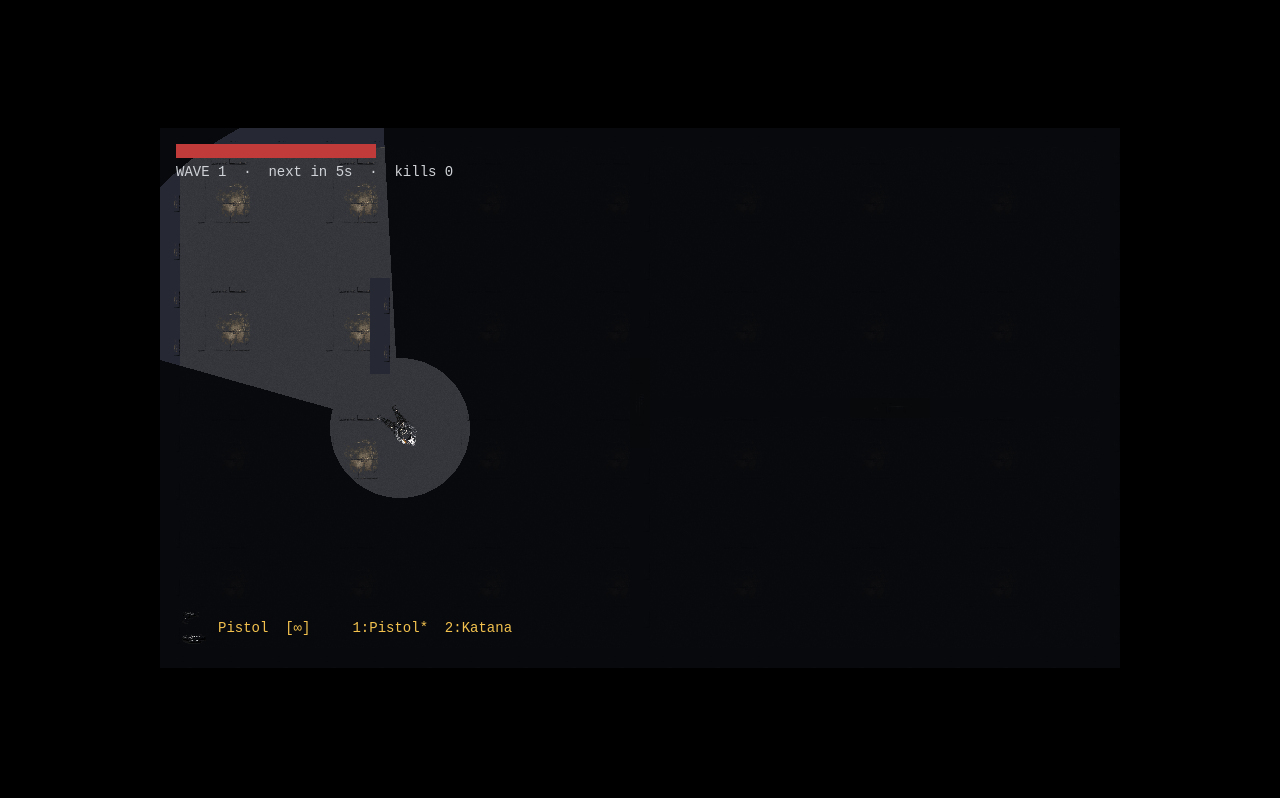
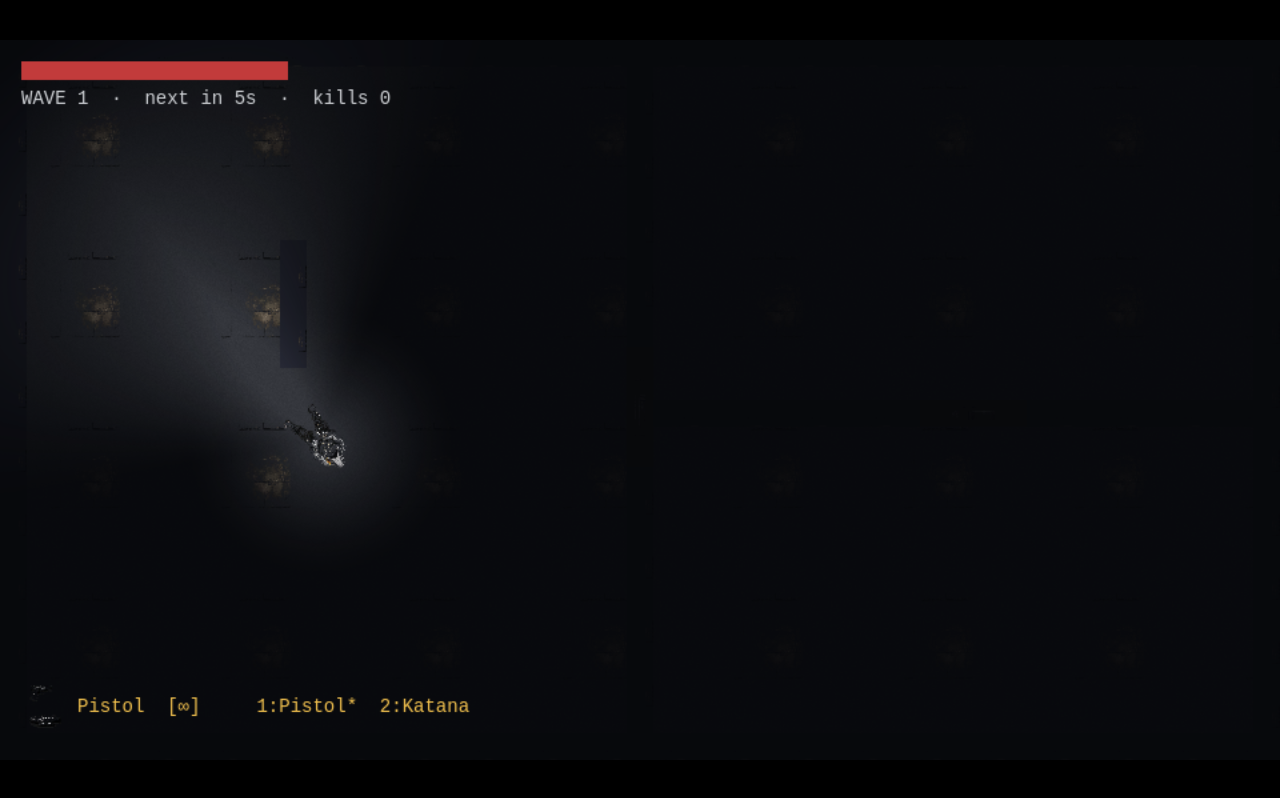
Before and after one commit to sunayagiz/deadlight, a website built with Vite: page index.html in a window 1280 px wide. Built offline with nearby package versions, Linux system fonts and the light colour scheme; animation ran at ten frames a second.

Commit message:
feat(game): soft lighting, fullscreen scaling, procedural animation pass
Flashlight is now a feathered soft-light texture with subtle flicker;
ambient is a radial glow. Gunfire and explosions emit transient light
pulses that briefly light the room. Canvas scales to fill the window
(Scale.FIT). Sprites enlarged; zombies sway as they walk and fade in
out of the dark (frame-based, no tween dependency); player kicks back
on recoil; dashing leaves a ghost trail.

refs #8

```diff
--- a/index.html
+++ b/index.html
@@ -4,7 +4,8 @@
     <meta charset="UTF-8" />
     <title>Deadlight</title>
     <style>
-      html, body { margin: 0; padding: 0; height: 100%; background: #000; display: grid; place-items: center; }
+      html, body { margin: 0; padding: 0; height: 100%; background: #000; overflow: hidden; }
+      #game { width: 100vw; height: 100vh; }
     </style>
   </head>
   <body>
--- a/src/game/GameScene.ts
+++ b/src/game/GameScene.ts
@@ -44,6 +44,7 @@ const ASSETS = [
   'wpn_rpg', 'wpn_katana', 'wpn_bat', 'wpn_chainsaw',
   'crate', 'ammo', 'muzzle', 'explosion', 'rocket', 'blood',
   'floor', 'wall', 'door_closed', 'door_open',
+  'light_glow', 'light_cone',
 ] as const;
 
 interface SpriteItem {
@@ -56,6 +57,7 @@ interface SpriteItem {
   visible: boolean;
   tintFill?: number; // solid flash colour (hit/telegraph)
   tint?: number;
+  wobble?: number; // walk-sway amplitude in radians (0/undefined = none)
 }
 
 export class GameScene extends Phaser.Scene {
@@ -73,7 +75,11 @@ export class GameScene extends Phaser.Scene {
   private explosiveBullets = new Map<number, { x: number; y: number }>();
   private prevPlayerPos = { x: 0, y: 0 };
   private darkRT!: Phaser.GameObjects.RenderTexture;
-  private lightG!: Phaser.GameObjects.Graphics;
+  private coneImg!: Phaser.GameObjects.Image; // erase sources, never displayed
+  private glowImg!: Phaser.GameObjects.Image;
+  private lightPulses: { x: number; y: number; life: number; max: number; size: number }[] = [];
+  private recoil = 0;
+  private dashGhostCd = 0;
   private hpFill!: Phaser.GameObjects.Rectangle;
   private hud!: Phaser.GameObjects.Text;
   private weaponHud!: Phaser.GameObjects.Text;
@@ -122,14 +128,15 @@ export class GameScene extends Phaser.Scene {
 
     this.meleeArc = this.add.circle(0, 0, 60, COLORS.melee, 0.25).setVisible(false);
     this.playerSprite = this.add.image(0, 0, 'player');
-    this.setSpriteHeight(this.playerSprite, PLAYER_RADIUS * 3.6);
+    this.setSpriteHeight(this.playerSprite, PLAYER_RADIUS * 4.2);
     this.inputCollector = new InputCollector(this);
 
-    // Darkness overlay: fill a render texture, erase the flashlight cone out of it.
+    // Darkness overlay: fill a render texture, erase soft light textures out of it.
     // (RenderTexture.erase works identically on WebGL and Canvas; geometry-mask
     // invertAlpha silently fails on the Canvas renderer.)
-    this.lightG = this.make.graphics({}, false);
     this.darkRT = this.add.renderTexture(0, 0, 960, 540).setOrigin(0, 0).setDepth(DEPTH_DARK);
+    this.coneImg = this.make.image({ key: 'light_cone', add: false }).setOrigin(0.028, 0.5);
+    this.glowImg = this.make.image({ key: 'light_glow', add: false });
 
     // Weapon switching.
     this.input.keyboard!.on('keydown', (ev: KeyboardEvent) => {
@@ -186,33 +193,62 @@ export class GameScene extends Phaser.Scene {
     if (this.state.nextBulletId > bulletsBefore && WEAPONS[this.state.player.weapon].kind !== 'melee') {
       this.cameras.main.shake(40, 0.0008);
       const p = this.state.player;
-      const fx = p.pos.x + Math.cos(p.aimAngle) * 28;
-      const fy = p.pos.y + Math.sin(p.aimAngle) * 28;
-      const flash = this.add.image(fx, fy, 'muzzle').setRotation(p.aimAngle);
-      this.setSpriteHeight(flash, 30);
+      const fx = p.pos.x + Math.cos(p.aimAngle) * 30;
+      const fy = p.pos.y + Math.sin(p.aimAngle) * 30;
+      const flash = this.add.image(fx, fy, 'muzzle').setRotation(p.aimAngle).setAlpha(0.95);
+      this.setSpriteHeight(flash, 34);
       this.time.delayedCall(45, () => flash.destroy());
+      this.recoil = 5; // px kickback on the player sprite
+      this.lightPulses.push({ x: fx, y: fy, life: 0.09, max: 0.09, size: 130 }); // the shot lights the room
     }
-    this.renderState(alpha);
+    this.renderState(alpha, deltaMs / 1000);
   }
 
-  private renderState(alpha: number): void {
+  private renderState(alpha: number, dt: number): void {
     const p = this.state.player;
+    this.recoil = Math.max(0, this.recoil - dt * 60);
+    const kx = -Math.cos(p.aimAngle) * this.recoil; // recoil nudges the sprite back
+    const ky = -Math.sin(p.aimAngle) * this.recoil;
     const x = lerp(this.prevPlayerPos.x, p.pos.x, alpha);
     const y = lerp(this.prevPlayerPos.y, p.pos.y, alpha);
-    this.playerSprite.setPosition(x, y).setRotation(p.aimAngle - ART_FACING);
+    this.playerSprite.setPosition(x + kx, y + ky).setRotation(p.aimAngle - ART_FACING);
     if (p.dash.timeLeft > 0) this.playerSprite.setTint(COLORS.dashTint);
     else this.playerSprite.clearTint();
 
-    // Flashlight cone + ambient glow: repaint the darkness, erase the lit shapes.
-    this.lightG.clear();
-    this.lightG.fillStyle(0xffffff, 1);
-    this.lightG.beginPath();
-    this.lightG.slice(x, y, FLASHLIGHT_RANGE, p.aimAngle - FLASHLIGHT_HALF_ANGLE, p.aimAngle + FLASHLIGHT_HALF_ANGLE, false);
-    this.lightG.fillPath();
-    this.lightG.fillCircle(x, y, AMBIENT_RADIUS);
+    // Dash ghost trail.
+    if (p.dash.timeLeft > 0) {
+      this.dashGhostCd -= dt;
+      if (this.dashGhostCd <= 0) {
+        this.dashGhostCd = 0.028;
+        const ghost = this.add
+          .image(x, y, 'player')
+          .setRotation(this.playerSprite.rotation)
+          .setAlpha(0.35)
+          .setTint(COLORS.dashTint);
+        ghost.setDisplaySize(this.playerSprite.displayWidth, this.playerSprite.displayHeight);
+        this.tweens.add({ targets: ghost, alpha: 0, duration: 180, onComplete: () => ghost.destroy() });
+      }
+    }
+
+    // Soft flashlight cone (subtle flicker) + ambient glow + transient light pulses.
+    const flicker = 1 + Math.sin(this.state.time * 13) * 0.012 + Math.sin(this.state.time * 47) * 0.008;
+    const coneLen = FLASHLIGHT_RANGE * 1.12 * flicker;
+    this.coneImg
+      .setPosition(x, y)
+      .setRotation(p.aimAngle)
+      .setDisplaySize(coneLen, 2 * Math.tan(FLASHLIGHT_HALF_ANGLE) * coneLen * 1.35);
+    this.glowImg.setPosition(x, y).setDisplaySize(AMBIENT_RADIUS * 2.9, AMBIENT_RADIUS * 2.9).setAlpha(1);
     this.darkRT.clear();
     this.darkRT.fill(0x05060a, 0.94);
-    this.darkRT.erase(this.lightG);
+    this.darkRT.erase(this.coneImg);
+    this.darkRT.erase(this.glowImg);
+    for (const pulse of this.lightPulses) {
+      pulse.life -= dt;
+      const s = pulse.size * (0.6 + 0.4 * (pulse.life / pulse.max));
+      this.glowImg.setPosition(pulse.x, pulse.y).setDisplaySize(s, s).setAlpha(Math.max(0, pulse.life / pulse.max));
+      this.darkRT.erase(this.glowImg);
+    }
+    this.lightPulses = this.lightPulses.filter((f) => f.life > 0);
 
     this.state.doors.forEach((d, i) => {
       this.doorSprites[i]
@@ -263,7 +299,7 @@ export class GameScene extends Phaser.Scene {
         })),
     );
 
-    // Enemies: sprite per type, facing their motion, hidden without line of sight.
+    // Enemies: sprite per type, facing their motion with a walk sway, hidden without line of sight.
     this.syncSprites(
       this.enemySprites,
       this.state.enemies.map((e) => ({
@@ -271,10 +307,11 @@ export class GameScene extends Phaser.Scene {
         x: e.pos.x,
         y: e.pos.y,
         texture: e.type,
-        height: ZOMBIES[e.type].radius * 3.4,
+        height: ZOMBIES[e.type].radius * 4.0,
         rotation: (e.vel.x || e.vel.y) ? Math.atan2(e.vel.y, e.vel.x) - ART_FACING : 0,
         visible: segmentClear(eye, e.pos, solids),
         tintFill: e.boss && e.boss.telegraph > 0 ? COLORS.telegraphTint : e.hitFlash > 0 ? 0xffffff : undefined,
+        wobble: e.boss ? 0.05 : 0.11, // shamble sway; heavier bodies sway less
       })),
       (lastX, lastY, id) => this.spawnBlood(lastX, lastY, id),
     );
@@ -355,9 +392,10 @@ export class GameScene extends Phaser.Scene {
     for (const [id, pos] of this.explosiveBullets) {
       if (!present.has(id)) {
         const boom = this.add.image(pos.x, pos.y, 'explosion').setAlpha(0.95);
-        this.setSpriteHeight(boom, 110);
-        this.tweens.add({ targets: boom, alpha: 0, scale: boom.scale * 1.6, duration: 260, onComplete: () => boom.destroy() });
+        this.setSpriteHeight(boom, 120);
+        this.tweens.add({ targets: boom, alpha: 0, scale: boom.scale * 1.7, duration: 300, onComplete: () => boom.destroy() });
         this.cameras.main.shake(120, 0.006);
+        this.lightPulses.push({ x: pos.x, y: pos.y, life: 0.28, max: 0.28, size: 340 }); // blast floods the room with light
         this.explosiveBullets.delete(id);
       }
     }
@@ -393,15 +431,24 @@ export class GameScene extends Phaser.Scene {
     onRemove?: (lastX: number, lastY: number, id: number) => void,
   ): void {
     const seen = new Set<number>();
+    const t = this.state.time;
     for (const it of items) {
       seen.add(it.id);
       let img = pool.get(it.id);
       if (!img) {
         img = this.add.image(it.x, it.y, it.texture);
         this.setSpriteHeight(img, it.height);
+        img.setAlpha(0.1); // rise out of the dark (frame-based, no tween dependency)
         pool.set(it.id, img);
+      } else if (img.alpha < 1) {
+        img.setAlpha(Math.min(1, img.alpha + 0.07));
       }
-      img.setPosition(it.x, it.y).setRotation(it.rotation).setVisible(it.visible);
+      if (img.texture.key !== it.texture) {
+        img.setTexture(it.texture);
+        this.setSpriteHeight(img, it.height);
+      }
+      const sway = it.wobble ? Math.sin(t * 6 + it.id * 2.13) * it.wobble : 0;
+      img.setPosition(it.x, it.y).setRotation(it.rotation + sway).setVisible(it.visible);
       if (it.tintFill !== undefined) img.setTintFill(it.tintFill);
       else if (it.tint !== undefined) img.setTint(it.tint);
       else img.clearTint();
--- a/src/main.ts
+++ b/src/main.ts
@@ -7,5 +7,9 @@ new Phaser.Game({
   width: 960,
   height: 540,
   backgroundColor: '#0a0a0f',
+  scale: {
+    mode: Phaser.Scale.FIT, // fill the window, keep 16:9
+    autoCenter: Phaser.Scale.CENTER_BOTH,
+  },
   scene: [GameScene],
 });
```
Also changed, not shown: public/assets/light_cone.png (added), public/assets/light_glow.png (added).
